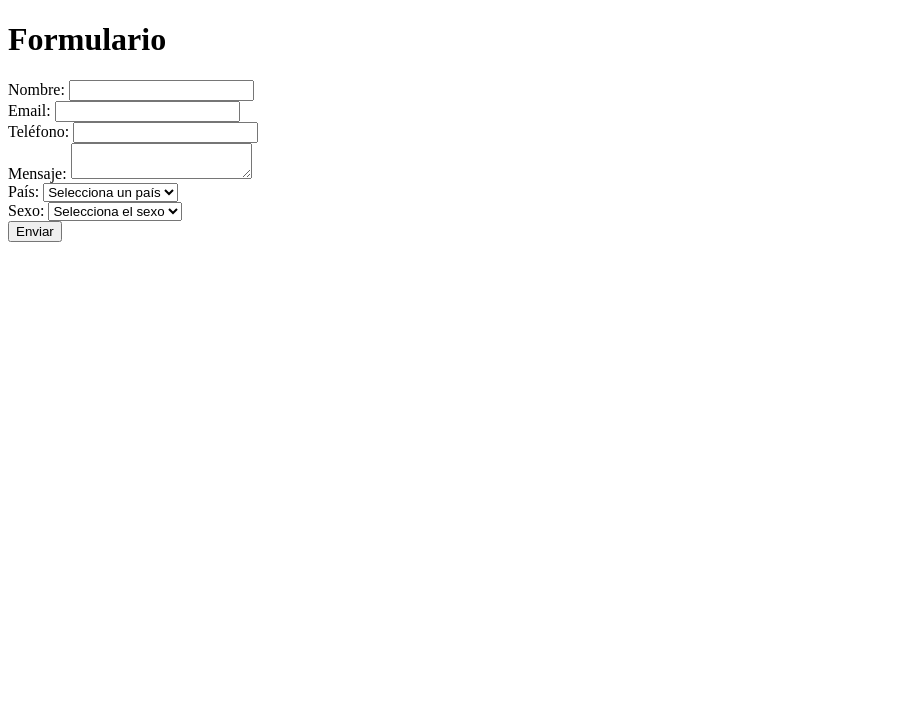
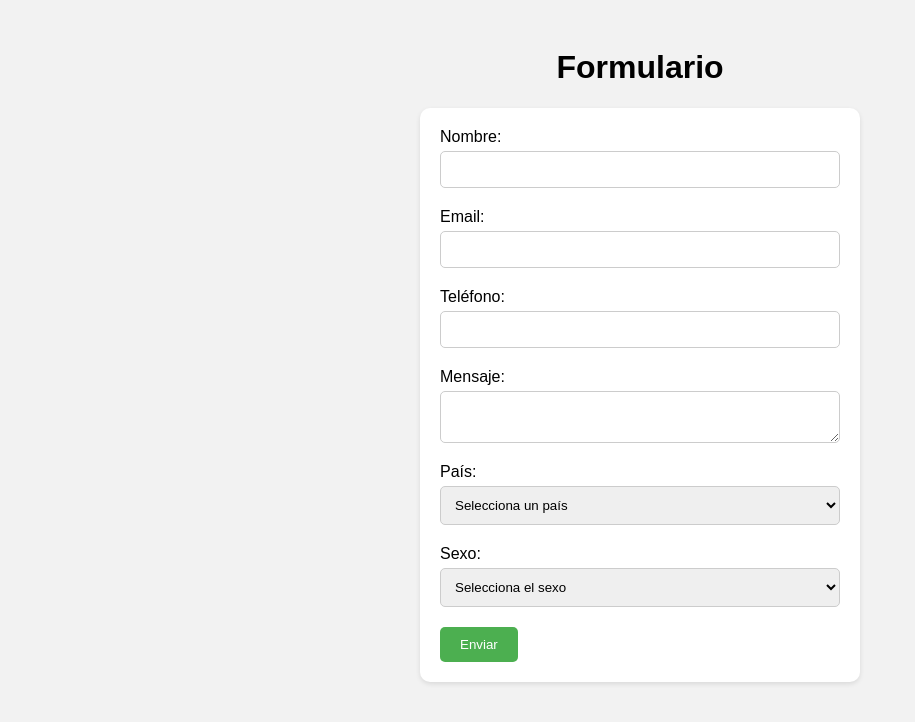
Before and after one commit to Yani1994/practicando-git-y-flrxbox, a plain HTML site: page index.html in a window 1280 px wide. Shown: the whole page, without its empty margins (0-915 px from the left). Drawn offline with Linux system fonts and the light colour scheme.

Commit message:
estilos de formularios terminados

```diff
--- a/style.css
+++ b/style.css
@@ -1,6 +1,60 @@
 
 
-form{
-    background-color: rgb(71, 66, 66)168, 145, 145);
 
-}
+
+body {
+    font-family: Arial, sans-serif;
+    background-color: #f2f2f2;
+    padding: 20px;
+  }
+
+  h1 {
+    text-align: center;
+  }
+
+  form {
+    max-width: 400px;
+    margin: 0 auto;
+    background-color: white;
+    padding: 20px;
+    border-radius: 10px;
+    box-shadow: 0 2px 5px rgba(0, 0, 0, 0.1);
+  }
+
+  .form-group {
+    display: flex;
+    flex-direction: column;
+    margin-bottom: 20px;
+  }
+
+  label {
+    margin-bottom: 5px;
+  }
+
+  input, textarea, select {
+    padding: 10px;
+    border: 1px solid #ccc;
+    border-radius: 5px;
+  }
+
+  select.placeholder{
+color: #888;
+  }
+
+  button {
+    background-color: #4caf50;
+    color: white;
+    padding: 10px 20px;
+    border: none;
+    border-radius: 5px;
+    cursor: pointer;
+  }
+
+  button:hover {
+    background-color: #45a049;
+  }
+
+  input:focus, textarea:focus, select:focus {
+    outline: none;
+    border-color: #4d90fe;
+  }
```
